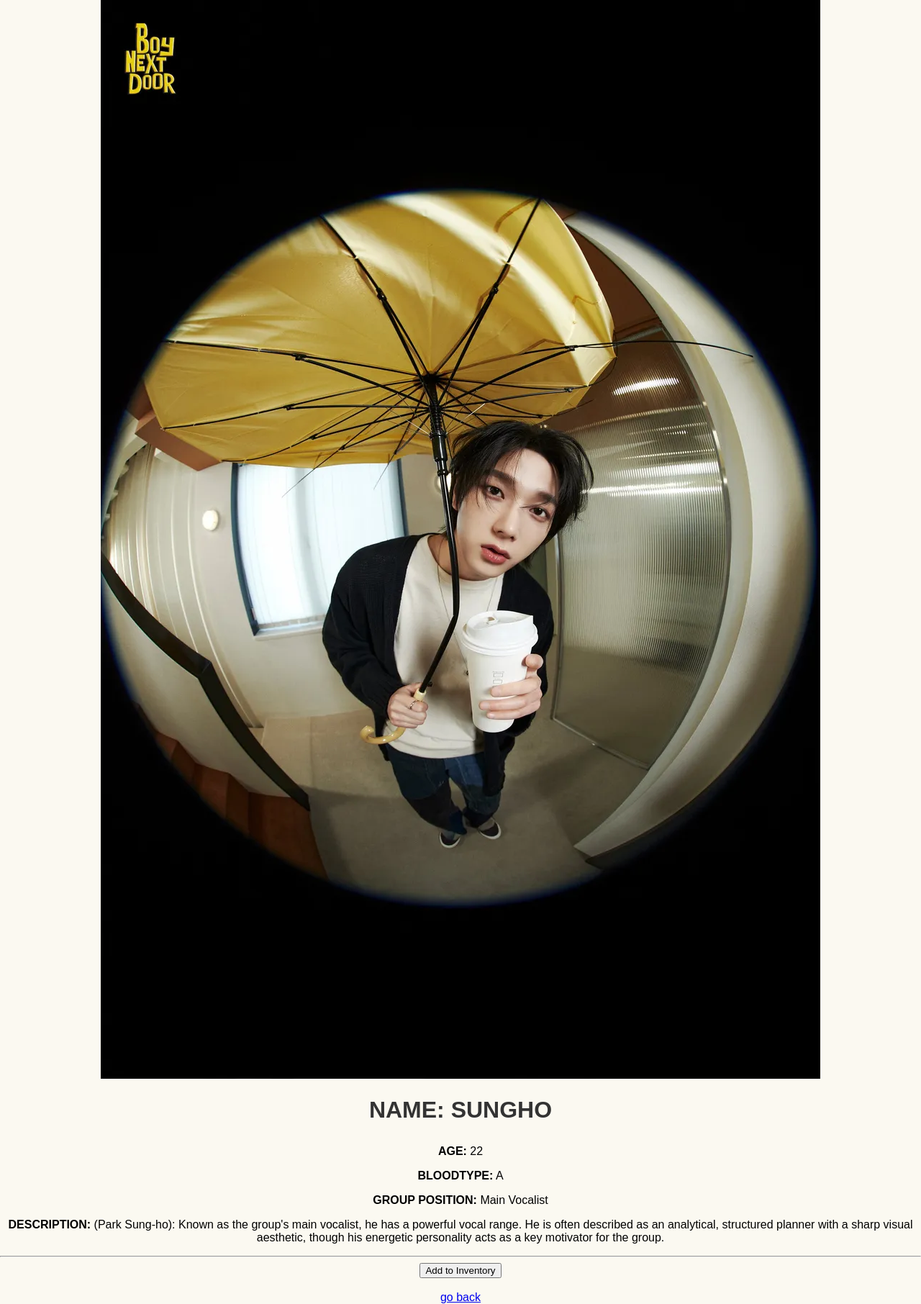
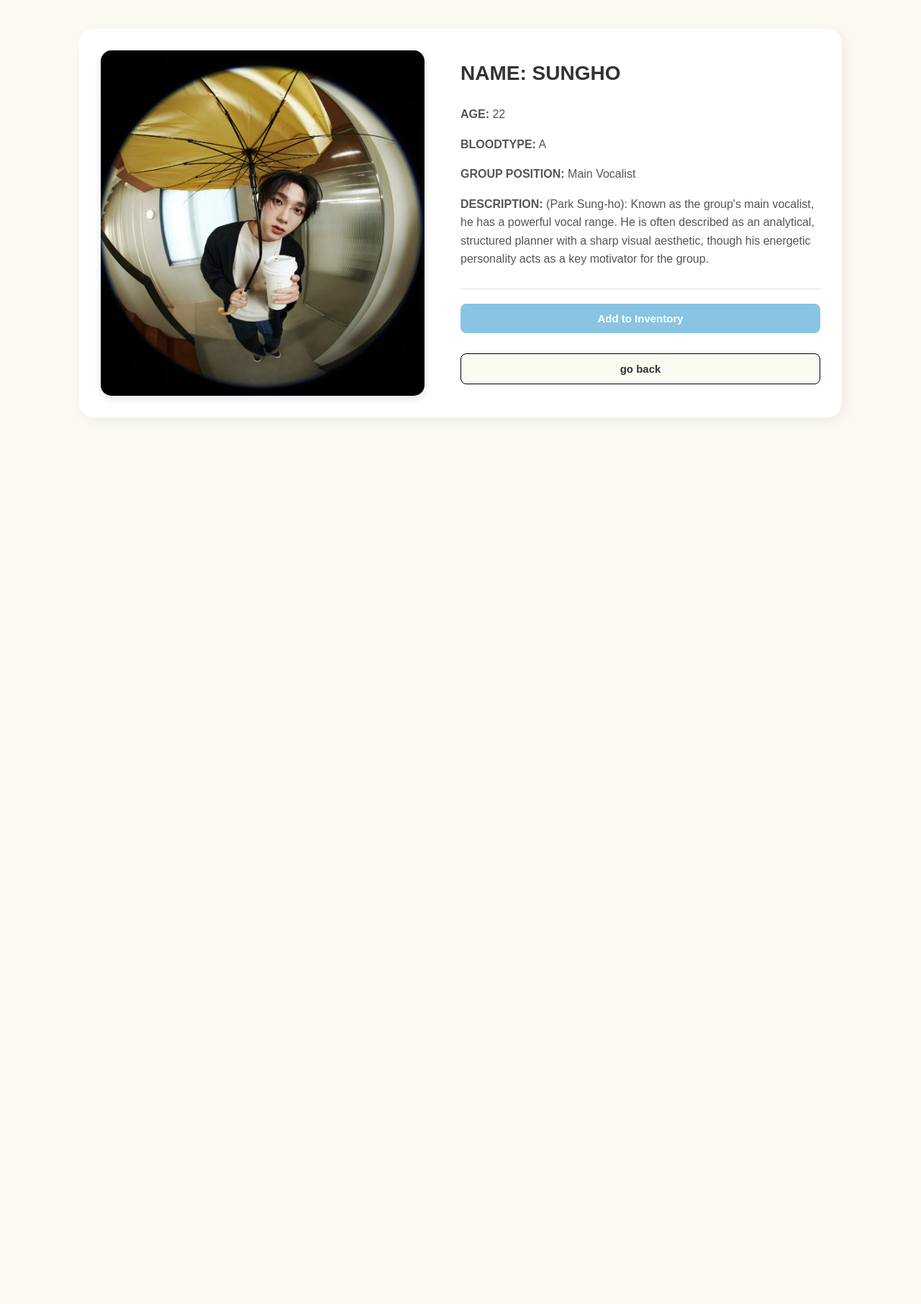
Before and after one commit to 23333sophia/12DTP_Flask-web-application, a Flask app: page /product/1 in a window 1280 px wide. Shown: the part 48-1860 px from the top of the page at 72% size. After the commit the page ends 628 px from the top, so only its background shows below. Run offline with Flask 3, Linux system fonts and the light colour scheme; data comes from the database, SQL or seed files in the repository.

Commit message:
product html css added so image is on left and description and btns are on right - added css for buttons

```diff
--- a/static/style.css
+++ b/static/style.css
@@ -428,3 +428,117 @@ h2 {
 .stream-details {
     font-size: 10px;
 }
+
+
+
+
+/* =========================================== product details ================================================= */
+
+/* spliting into halves for left img and right details */
+.product-layout-box {
+    display: flex;
+    align-items: stretch; /* setting same height for both boxes */
+    gap: 50px;
+    max-width: 1000px;
+    margin: 40px auto;
+    background-color: white;
+    padding: 30px;
+    border-radius: 20px;
+    box-shadow: 5px 5px 15px rgba(0,0,0,0.05);
+    text-align: left;
+}
+
+/* controlling size and layout on left img */
+.product-image {
+    flex: 1;
+    max-width: 450px;
+    height: 480px;
+    border-radius: 15px;
+    overflow: hidden;
+    box-shadow: 0 4px 12px rgba(0,0,0,0.1);
+}
+
+.product-image img {
+    width: 100%;
+    height: 100%;
+    object-fit: cover;
+}
+
+/* right info organising */
+.product-info {
+    flex: 1;
+    display: flex;
+    flex-direction: column;
+    justify-content: center; /* so the info content is placed in the centre of box */
+}
+
+.product-info h1 {
+    font-size: 28px;
+    color: #333333;
+    margin-top: 0;
+    margin-bottom: 20px;
+}
+
+.product-info p {
+    font-size: 16px;
+    line-height: 1.6;
+    color: #555555;
+    margin: 8px 0;
+}
+
+.product-info hr {
+    border: 0;
+    height: 1px;
+    background-color: #e0e0e0;
+    margin: 20px 0;
+}
+
+
+/* button actions and hover effects  */
+
+/* button design for both buttons */
+.action-btn {
+    display: inline-flex;
+    align-items: center;
+    justify-content: center;
+    padding: 12px 24px;
+    font-size: 15px;
+    font-weight: bold;
+    text-decoration: none;
+    border: none;
+    border-radius: 8px;
+    cursor: pointer;
+    transition: background-color 0.25s, transform 0.1s;
+    box-sizing: border-box;
+}
+
+/* add to inventory button styles */
+.inventory-add-btn {
+    background-color: #89c4e2; /* blue theme colour */
+    color: white;
+    width: 100%;
+}
+
+.inventory-add-btn:hover {
+    background-color: #fbf9f1; /* ivory when hovered */
+    border: 1px solid #000000;
+    color: black
+}
+
+/* go back button styles */
+.back-btn-link {
+    background-color: #fbf9f1; /* ivory theme colour */
+    color: #333333;
+    border: 1px solid #000000;
+    margin-top: 10px;
+}
+
+.back-btn-link:hover {
+    background-color: #89c4e2; /* blue when hovered */
+    border: 1px solid #ffffff;
+    color: white;
+}
+
+.action-btn:active {
+    transform: scale(0.98); /* effect that pushes down slightly when clicked */
+}
--- a/templates/product.html
+++ b/templates/product.html
@@ -7,12 +7,12 @@
             <div class="product-layout-box">
 
                 <!-- left side - member profile image -->
-                <div class="product-left-image">
+                <div class="product-image">
                     <img src="{{ url_for('static', filename='images/' + member[1].lower() + 'profile.webp') }}" alt="{{ member[1] }} profile">
                 </div>
 
                 <!-- right side - member data + elements -->
-                <div class="product-right-info">
+                <div class="product-info">
                     <h1>NAME: {{ member[1] }}</h1>
 
                     <p><strong>AGE:</strong> {{ member[2] }}</p>
```
